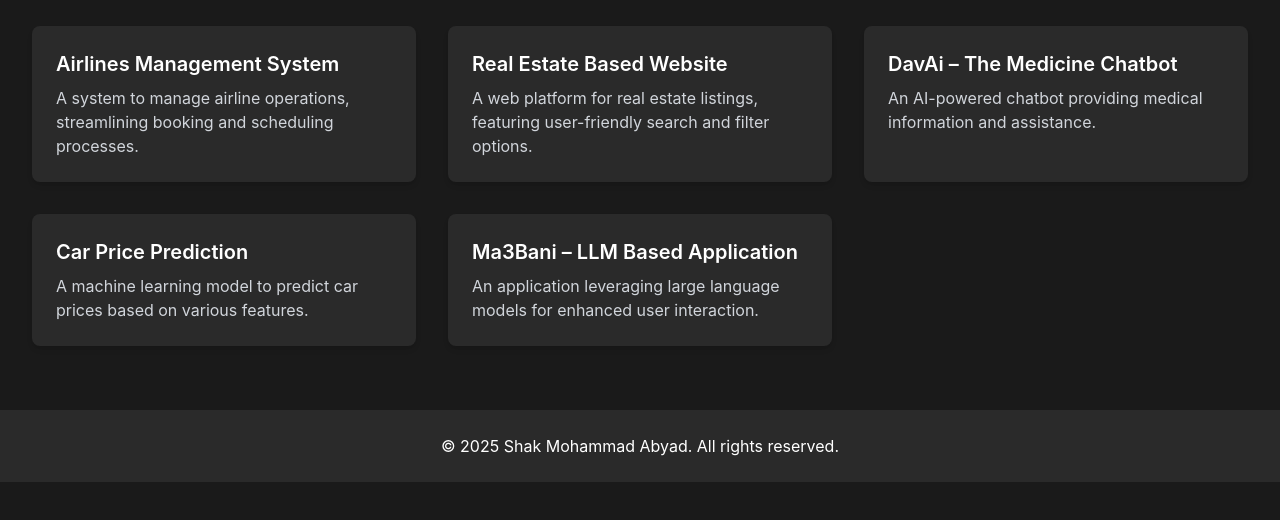
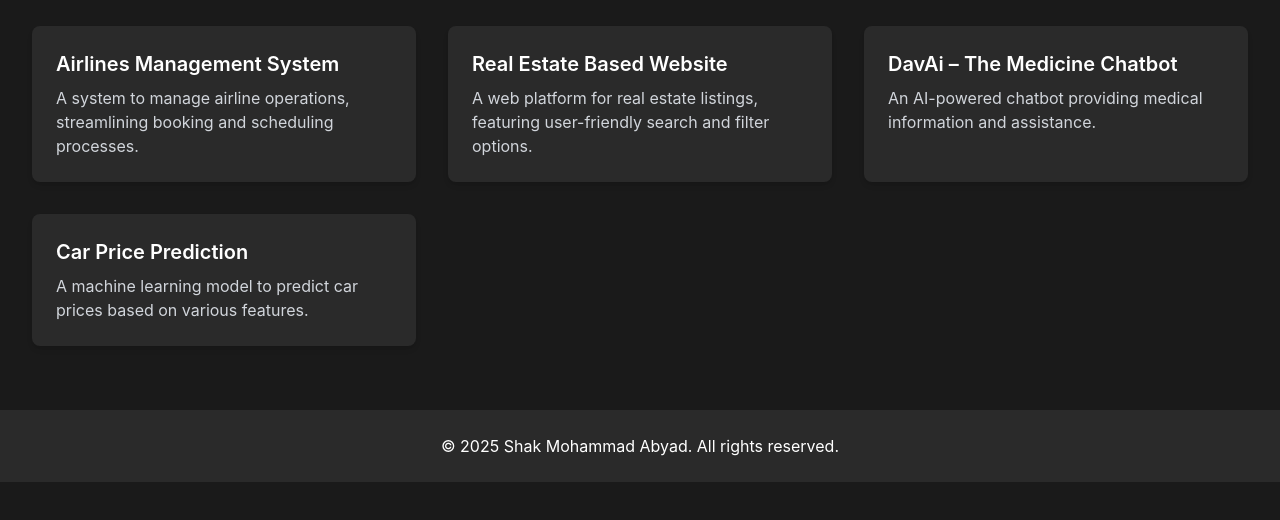
Before and after one commit to shakmohammadabyad-eng/shakmohammadabyad-eng.github.io, a plain HTML site: page projects.html in a window 1280 px wide. Shown: the part 186-706 px from the top of the page. Drawn offline with nearby package versions, Linux system fonts and the light colour scheme.

Commit message:
Update projects.html

```diff
--- a/projects.html
+++ b/projects.html
@@ -65,10 +65,7 @@
                     <h3 class="text-xl font-semibold text-white mb-2">Car Price Prediction</h3>
                     <p class="text-gray-300">A machine learning model to predict car prices based on various features.</p>
                 </div>
-                <div class="bg-[#2A2A2A] p-6 rounded-lg shadow-md hover-scale">
-                    <h3 class="text-xl font-semibold text-white mb-2">Ma3Bani – LLM Based Application</h3>
-                    <p class="text-gray-300">An application leveraging large language models for enhanced user interaction.</p>
-                </div>
+
             </div>
         </div>
     </section>
```
